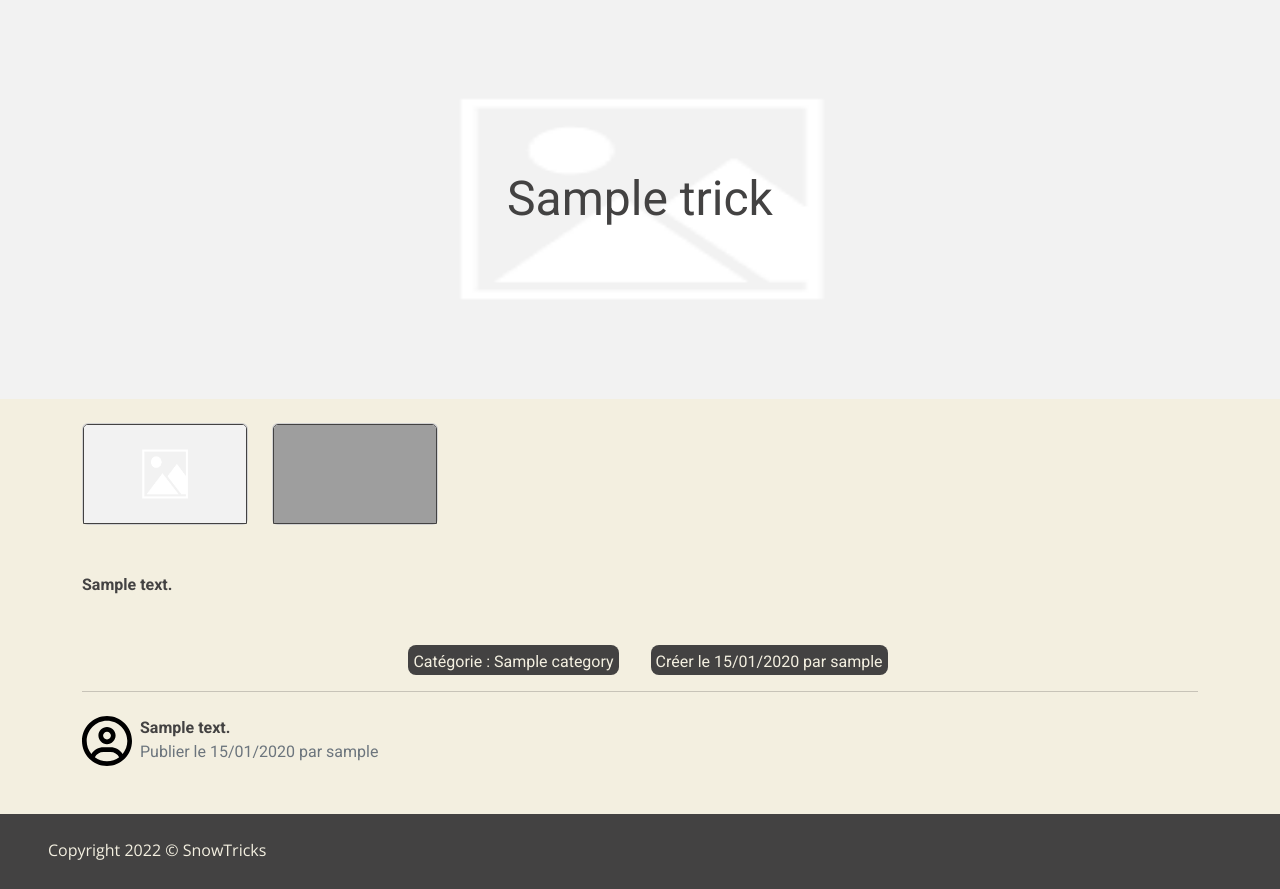
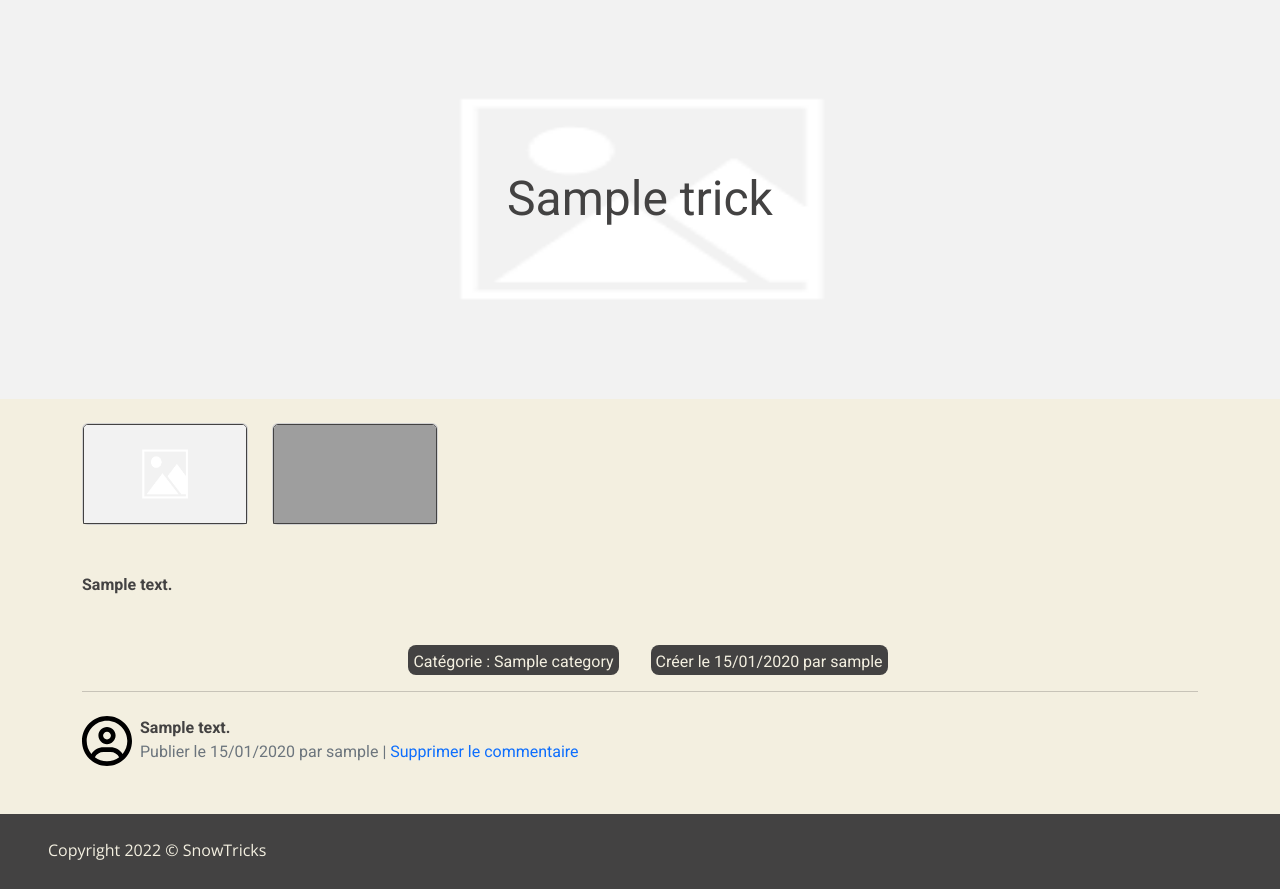
Before and after one commit to gaelpaquien/openclassrooms-snowtricks, a Symfony app: template templates/tricks/details.html.twig in a window 1280 px wide. Shown: the part 61-950 px from the top of the page. Run offline with Twig, Linux system fonts and the light colour scheme; the template is opened without the code that fills it: most values are stand-ins (such as "Sample title", 1, 10 or a date in 2020); some libraries are stand-ins or nearby versions; grey boxes are pictures that could not be loaded.

Commit message:
Update templates

```diff
--- a/templates/main/index.html.twig
+++ b/templates/main/index.html.twig
@@ -51,8 +51,8 @@
         </div>
     {% endif %}
 
-    {# <!-- Modal to confirmed trick removal -->
-    <div class="modal fade" id="card-btn-delete" tabindex="-1" role="dialog" aria-labelledby="exampleModalLabel"
+    <!-- Modal to confirmed trick removal -->
+    {# <div class="modal fade" id="card-btn-delete" tabindex="-1" role="dialog" aria-labelledby="exampleModalLabel"
       aria-hidden="true">
       <div class="modal-dialog" role="document">
         <div class="modal-content">
--- a/templates/tricks/details.html.twig
+++ b/templates/tricks/details.html.twig
@@ -104,7 +104,10 @@
                     <img src="{{ asset('assets/img/users/01-Default.svg') }}" alt="">
                     <div class="d-flex flex-column">
                         <span class="px-2 fw-bolder">{{ comment.content }}</span>
-                        <span class="px-2 text-muted">Publier le {{ comment.createdAt|date('d/m/Y') }} par {{ comment.author.username }}</span>
+                        <span class="px-2 text-muted">
+                            Publier le {{ comment.createdAt|date('d/m/Y') }} par {{ comment.author.username }}
+                            | <a href="#">Supprimer le commentaire</a>
+                        </span>
                     </div>
                 </div>
             {% endfor %}
```
